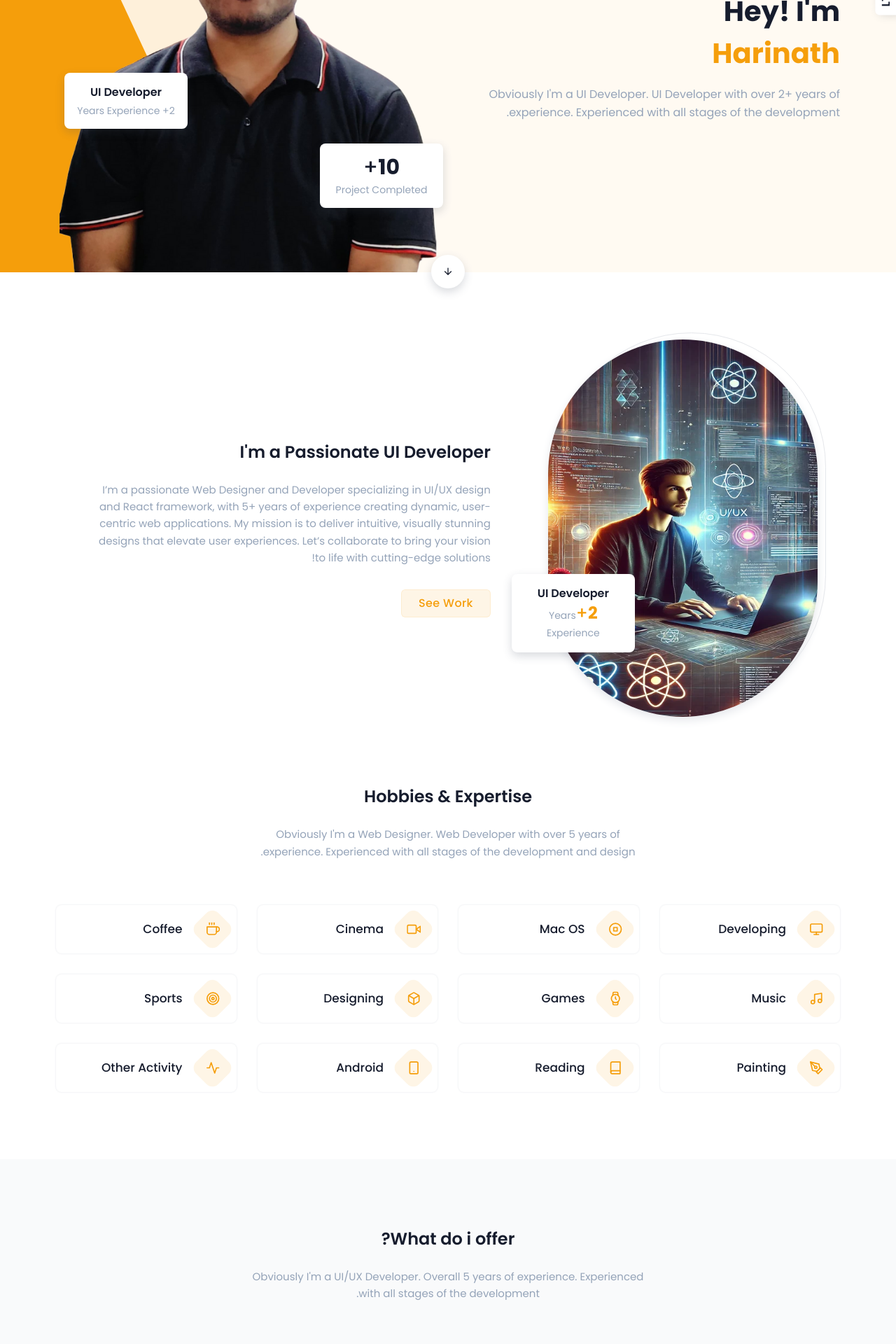
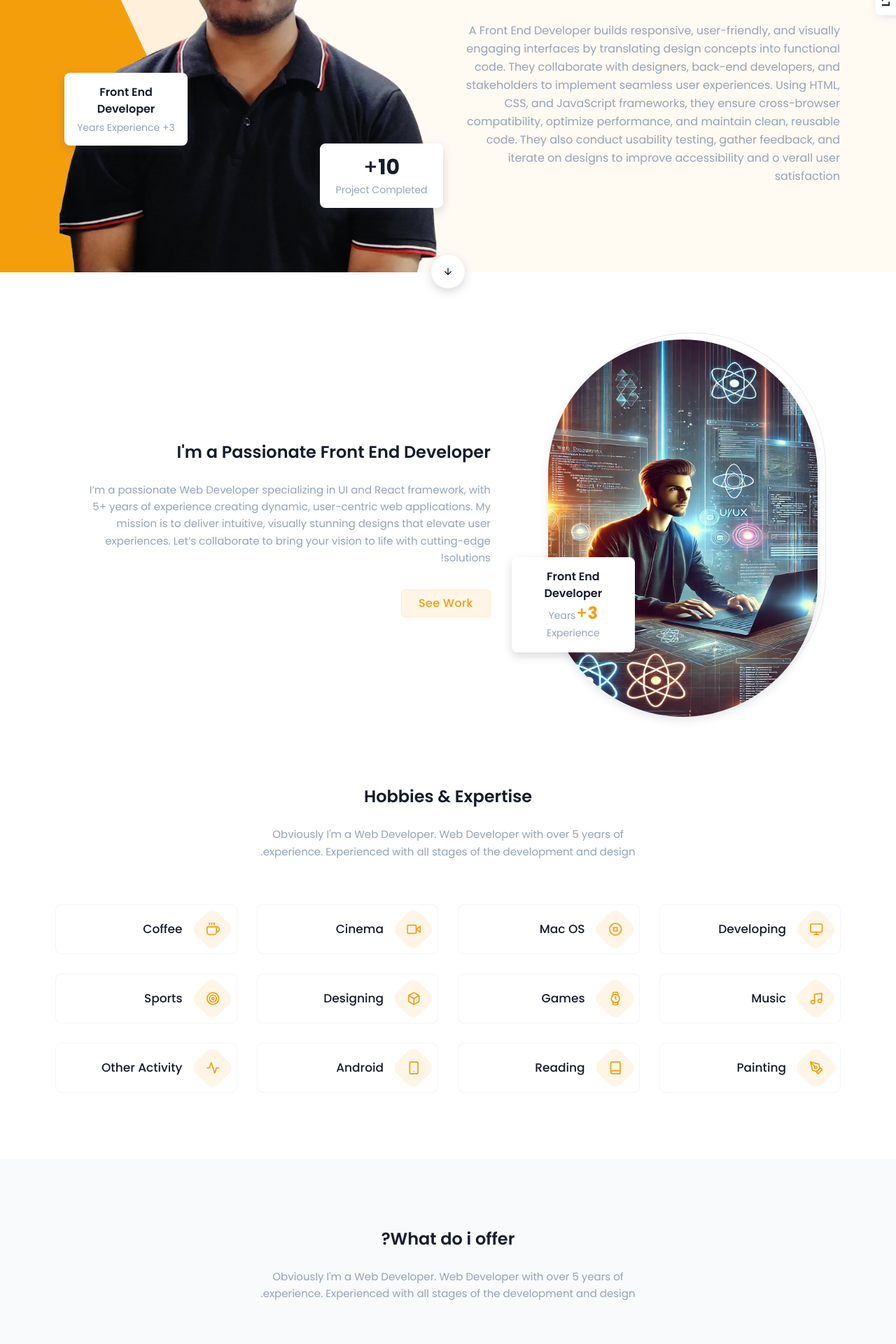
Before and after one commit to harinath0608/UI_Portfolio, a React (Create React App) app: page /index-rtl in a window 1280 px wide. Shown: the part 340-2260 px from the top of the page at 70% size. Built offline with nearby package versions, Linux system fonts and the light colour scheme.

Commit message:
version1

```diff
--- a/src/components/AboutUs.js
+++ b/src/components/AboutUs.js
@@ -15,11 +15,11 @@ export default function AboutUs(){
                             <img src="/images/ab2.jpg" className="rounded-full shadow-md shadow-gray-200 dark:shadow-gray-800" alt=""/>
 
                             <div className="absolute lg:bottom-20 md:bottom-10 bottom-6 ltr:lg:-right-16 rtl:lg:-left-16 ltr:md:-right-8 rtl:md:-left-8 ltr:right-0 rtl:left-0 p-4 rounded-lg shadow-md dark:shadow-gray-800 bg-white dark:bg-slate-900 m-3 w-44 text-center">
-                                <h6 className="font-semibold"> UI Developer </h6>
+                                <h6 className="font-semibold"> Front End Developer </h6>
                                 <span className="text-2xl font-medium text-amber-500 mb-0"><span className="counter-value font-bold" data-target="7"><CountUp
                                             start={0}
                                             className="counter-value"
-                                            end={2}
+                                            end={3}
                                             duration={2.75} /></span>+</span>
                                 <span className="text-sm text-slate-400">Years <br/> Experience</span>
                             </div>
@@ -28,9 +28,9 @@ export default function AboutUs(){
 
                     <div className="lg:col-span-7">
                         <div className="lg:ms-5">
-                            <h3 className="mb-6 md:text-2xl text-xl md:leading-normal leading-normal font-semibold">I'm a Passionate UI Developer </h3>
+                            <h3 className="mb-6 md:text-2xl text-xl md:leading-normal leading-normal font-semibold">I'm a Passionate Front End Developer </h3>
 
-                            <p className="text-slate-400 max-w-xl text-[15px]">I’m a passionate Web Designer and Developer specializing in UI/UX design and React framework, with 5+ years of experience creating dynamic, user-centric web applications. My mission is to deliver intuitive, visually stunning designs that elevate user experiences. Let’s collaborate to bring your vision to life with cutting-edge solutions!</p>
+                            <p className="text-slate-400 max-w-xl text-[15px]">I’m a passionate Web Developer specializing in UI and React framework, with 5+ years of experience creating dynamic, user-centric web applications. My mission is to deliver intuitive, visually stunning designs that elevate user experiences. Let’s collaborate to bring your vision to life with cutting-edge solutions!</p>
 
 
                             <div className="mt-6">
@@ -45,7 +45,7 @@ export default function AboutUs(){
                 <div className="grid grid-cols-1 pb-8 text-center">
                     <h3 className="mb-6 md:text-2xl text-xl md:leading-normal leading-normal font-semibold">Hobbies & Expertise</h3>
 
-                    <p className="text-slate-400 max-w-xl mx-auto text-[15px]">Obviously I'm a Web Designer. Web Developer with over 5 years of experience. Experienced with all stages of the development and design.</p>
+                    <p className="text-slate-400 max-w-xl mx-auto text-[15px]">Obviously I'm a Web Developer. Web Developer with over 5 years of experience. Experienced with all stages of the development and design.</p>
                 </div>
 
                 <div className="grid lg:grid-cols-4 md:grid-cols-3 sm:grid-cols-2 grid-cols-1 mt-8 gap-[30px]">
--- a/src/components/Blogs.js
+++ b/src/components/Blogs.js
@@ -10,7 +10,7 @@ export default function Blogs(){
             <div className="grid grid-cols-1 pb-8 text-center">
                 <h3 className="mb-6 md:text-2xl text-xl md:leading-normal leading-normal font-semibold">Blogs or News</h3>
 
-                <p className="text-slate-400 max-w-xl mx-auto text-[15px]">Obviously I'm a Web Designer. Web Developer with over 7 years of experience. Experienced with all stages of the development.</p>
+                <p className="text-slate-400 max-w-xl mx-auto text-[15px]">Obviously I'm a Web Developer. Web Developer with over 5 years of experience. Experienced with all stages of the development and design.</p>
             </div>
 
             <div className="grid grid-cols-1 lg:grid-cols-3 md:grid-cols-2 gap-[30px] mt-8">
--- a/src/components/CTABanner.js
+++ b/src/components/CTABanner.js
@@ -8,7 +8,7 @@ export default function AddBanner(){
                 <div className="grid grid-cols-1 text-center">
                     <h3 className="mb-4 md:text-2xl text-xl text-white font-semibold">I Am Available For Freelancer Projects.</h3>
 
-                    <p className="text-white/80 max-w-xl mx-auto text-[15px]">Obviously I'm a Web Designer. Web Developer with over 5+ years of experience. Experienced with all stages of the development.</p>
+                    <p className="text-white/80 max-w-xl mx-auto text-[15px]">Obviously I'm a Web Developer. Web Developer with over 5 years of experience. Experienced with all stages of the development and design.</p>
 
                     <div className="relative mt-8">
                         <Link to="" className="btn bg-amber-500 hover:bg-amber-600 border-amber-500 hover:border-amber-600 text-white rounded-md">Hire Me</Link>
--- a/src/components/Clients.js
+++ b/src/components/Clients.js
@@ -40,7 +40,7 @@ export default function Clients(){
                 <div className="grid grid-cols-1 pb-8 text-center">
                     <h3 className="mb-6 md:text-2xl text-xl md:leading-normal leading-normal font-semibold">Client's Review</h3>
 
-                    <p className="text-slate-400 max-w-xl mx-auto text-[15px]">Obviously I'm a UI/UX Developer. Overall 5 years of experience. Experienced with all stages of the development.</p>
+                    <p className="text-slate-400 max-w-xl mx-auto text-[15px]">Obviously I'm a Web Developer. Web Developer with over 5 years of experience. Experienced with all stages of the development and design.</p>
                 </div>
                 <div className="grid relative grid-cols-1 mt-8">
                     <div className="tiny-three-item">
--- a/src/components/Experience.js
+++ b/src/components/Experience.js
@@ -6,7 +6,7 @@ export default function Experience(){
                 <div className="grid grid-cols-1 pb-8 text-center">
                     <h3 className="mb-6 md:text-2xl text-xl md:leading-normal leading-normal font-semibold">Work Experience</h3>
 
-                    <p className="text-slate-400 max-w-xl mx-auto text-[15px]">Obviously I'm a UI/UX Developer. Overall 5 years of experience. Experienced with all stages of the development.</p>
+                    <p className="text-slate-400 max-w-xl mx-auto text-[15px]">Obviously I'm a Web Developer. Web Developer with over 5 years of experience. Experienced with all stages of the development and design.</p>
                 </div>
 
                 <div className="grid grid-cols-1 mt-8">
@@ -21,8 +21,8 @@ export default function Experience(){
                                 </div>
 
                                 <div className="ltr:float-left rtl:float-right text-start md:ms-8 mt-6 md:mt-0">
-                                    <h5 className="title mb-1 font-semibold">UX / UI Designer</h5>
-                                    <p className="mt-3 mb-0 text-slate-400 text-[15px]">A UX/UI Designer creates intuitive and visually appealing interfaces by conducting user research, designing wireframes, and ensuring usability. They collaborate with teams, test designs, and refine them based on user feedback to enhance the overall experience.</p>
+                                    <h5 className="title mb-1 font-semibold">Front End Developer </h5>
+                                    <p className="mt-3 mb-0 text-slate-400 text-[15px]">A Front End Developer builds responsive, user-friendly, and visually engaging interfaces by translating design concepts into functional code. They collaborate with designers, back-end developers, and stakeholders to implement seamless user experiences. Using HTML, CSS, and JavaScript frameworks, they ensure cross-browser compatibility, optimize performance, and maintain clean, reusable code. They also conduct usability testing, gather feedback, and iterate on designs to improve accessibility and overall user satisfaction</p>
                                 </div>
                             </div>
                         </div>
@@ -32,7 +32,7 @@ export default function Experience(){
                                 <div className="text-start md:ms-8 relative md:order-2">
 
                                     <h5 className="my-2 font-semibold text-lg">Aarth Software</h5>
-                                    <h6 className="text-sm mb-0">2021-22</h6>
+                                    <h6 className="text-sm mb-0">2020-21</h6>
                                 </div>
 
                                 <div className="ltr:float-left rtl:float-right md:text-end md:me-8 mt-6 md:mt-0 md:order-1">
@@ -47,7 +47,7 @@ export default function Experience(){
                                 <div className="md:text-end md:me-8 relative">
 
                                     <h5 className="my-2 font-semibold text-lg"> Data Wave Technologies </h5>
-                                    <h6 className="text-sm mb-0">2019-21</h6>
+                                    <h6 className="text-sm mb-0">2019-20</h6>
                                 </div>
 
                                 <div className="ltr:float-left rtl:float-right text-start md:ms-8 mt-6 md:mt-0">
--- a/src/components/GetInTouch.js
+++ b/src/components/GetInTouch.js
@@ -48,7 +48,7 @@ export default function GetInTouch() {
             <div className="container">
                 <div className="grid grid-cols-1 pb-8 text-center">
                     <h3 className="mb-6 md:text-2xl text-xl md:leading-normal leading-normal font-semibold">Get In Touch !</h3>
-                    <p className="text-slate-400 max-w-xl mx-auto text-[15px]">Obviously I'm a UI/UX Developer. Overall 5 years of experience. Experienced with all stages of the development.</p>
+                    <p className="text-slate-400 max-w-xl mx-auto text-[15px]">A Front End Developer builds responsive, user-friendly, and visually engaging interfaces by translating design concepts into functional code. They collaborate with designers, back-end developers, and stakeholders to implement seamless user experiences. Using HTML, CSS, and JavaScript frameworks, they ensure cross-browser compatibility, optimize performance, and maintain clean, reusable code. They also conduct usability testing, gather feedback, and iterate on designs to improve accessibility and overall user satisfaction</p>
                 </div>
 
                 <div className="grid grid-cols-1 lg:grid-cols-12 md:grid-cols-2 mt-8 items-center gap-[30px]">
--- a/src/components/HeroOne.js
+++ b/src/components/HeroOne.js
@@ -11,15 +11,15 @@ export default function HeroOne(){
             <div className="container">
                 <div className="grid md:grid-cols-2 grid-cols-1 items-center gap-[30px]">
                     <div>
-                        <h4 className="font-bold lg:text-[40px] text-3xl lg:leading-normal leading-normal mb-4">Hey! I'm  <br/>
+                        <h4 className="font-bold lg:text-[40px] text-3xl lg:leading-normal leading-normal mb-4"> Hey! I'm  <br/>
                         <TypeAnimation
                             sequence={[
                                 // Same substring at the start will only be typed out once, initially
                                 'Harinath',
                                 1000, // wait 1s before replacing "Mice" with "Hamsters"
-                                'UI/UX Designer',
+                                'Front End Developer',
                                 1000,
-                                'Web Developer',
+                                'React Js Developer',
                                 1000
                             ]}
                             wrapper="span"
@@ -28,7 +28,7 @@ export default function HeroOne(){
                             repeat={Infinity}
                         />
                         <span className="typewrite text-amber-500" data-period="2000" data-type='[ "Harinath", "Website Designer", "Web Developer", "UI/UX Designer" ]'> <span className="wrap"></span> </span></h4>
-                        <p className="text-slate-400 max-w-xl">Obviously I'm a UI Developer. UI Developer with over 2+ years of experience. Experienced with all stages of the development.</p>
+                        <p className="text-slate-400 max-w-xl">A Front End Developer builds responsive, user-friendly, and visually engaging interfaces by translating design concepts into functional code. They collaborate with designers, back-end developers, and stakeholders to implement seamless user experiences. Using HTML, CSS, and JavaScript frameworks, they ensure cross-browser compatibility, optimize performance, and maintain clean, reusable code. They also conduct usability testing, gather feedback, and iterate on designs to improve accessibility and o verall user satisfaction </p>
 
 
                     </div>
@@ -42,12 +42,12 @@ export default function HeroOne(){
                                             className="counter-value"
                                             end={10}
                                             duration={0.80} /></span>+</span>
-                            <h6 className="text-sm text-slate-400 mt-1">Project Completed</h6>
+                            <h6 className="text-sm text-slate-400 mt-1"> Project Completed </h6>
                         </div>
 
                         <div className="absolute lg:top-80 md:top-56 top-48 ltr:md:-right-0 ltr:right-2 rtl:md:-left-0 rtl:left-2 p-4 rounded-lg shadow-md dark:shadow-gray-800 bg-white dark:bg-slate-900 m-3 w-44 text-center">
-                            <h6 className="font-semibold"> UI Developer </h6>
-                            <h6 className="text-sm text-slate-400 mt-1"> 2+ Years Experience </h6>
+                            <h6 className="font-semibold"> Front End Developer </h6>
+                            <h6 className="text-sm text-slate-400 mt-1"> 3+ Years Experience </h6>
                         </div>
                     </div>
                 </div>
--- a/src/components/Projects.js
+++ b/src/components/Projects.js
@@ -31,7 +31,7 @@ export default function Projects() {
                     <div className="grid grid-cols-1 pb-8 text-center">
                         <h3 className="mb-6 md:text-2xl text-xl md:leading-normal leading-normal font-semibold">Recent Projects</h3>
 
-                        <p className="text-slate-400 max-w-xl mx-auto text-[15px]">Obviously I'm a UI/UX Developer. Overall 5 years of experience. Experienced with all stages of the development.</p>
+                        <p className="text-slate-400 max-w-xl mx-auto text-[15px]">A Front End Developer builds responsive, user-friendly, and visually engaging interfaces by translating design concepts into functional code. They collaborate with designers, back-end developers, and stakeholders to implement seamless user experiences. Using HTML, CSS, and JavaScript frameworks, they ensure cross-browser compatibility, optimize performance, and maintain clean, reusable code. They also conduct usability testing, gather feedback, and iterate on designs to improve accessibility and overall user satisfaction</p>
                     </div>
 
                     <div className="grid lg:grid-cols-2 md:grid-cols-2 grid-cols-1 mt-8 gap-[30px] justify-items-center">
--- a/src/components/Service.js
+++ b/src/components/Service.js
@@ -9,7 +9,7 @@ export default function Services(){
             <div className="grid grid-cols-1 pb-8 text-center">
                 <h3 className="mb-6 md:text-2xl text-xl md:leading-normal leading-normal font-semibold">What do i offer?</h3>
 
-                <p className="text-slate-400 max-w-xl mx-auto text-[15px]">Obviously I'm a UI/UX Developer. Overall 5 years of experience. Experienced with all stages of the development.</p>
+                <p className="text-slate-400 max-w-xl mx-auto text-[15px]">Obviously I'm a Web Developer. Web Developer with over 5 years of experience. Experienced with all stages of the development and design.</p>
             </div>
 
             <div className="grid lg:grid-cols-3 md:grid-cols-2 grid-cols-1 mt-8 gap-[30px]">
```
